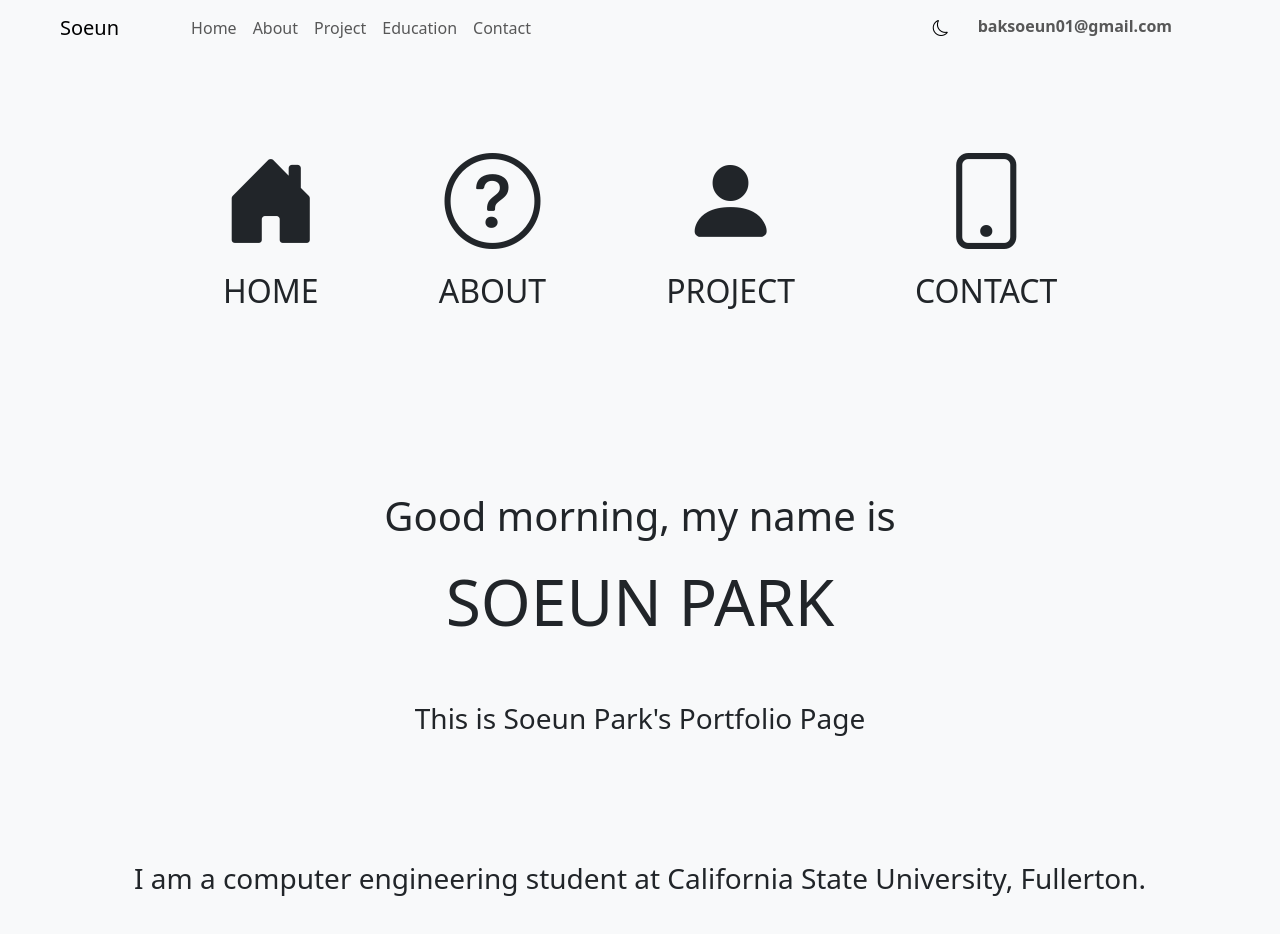
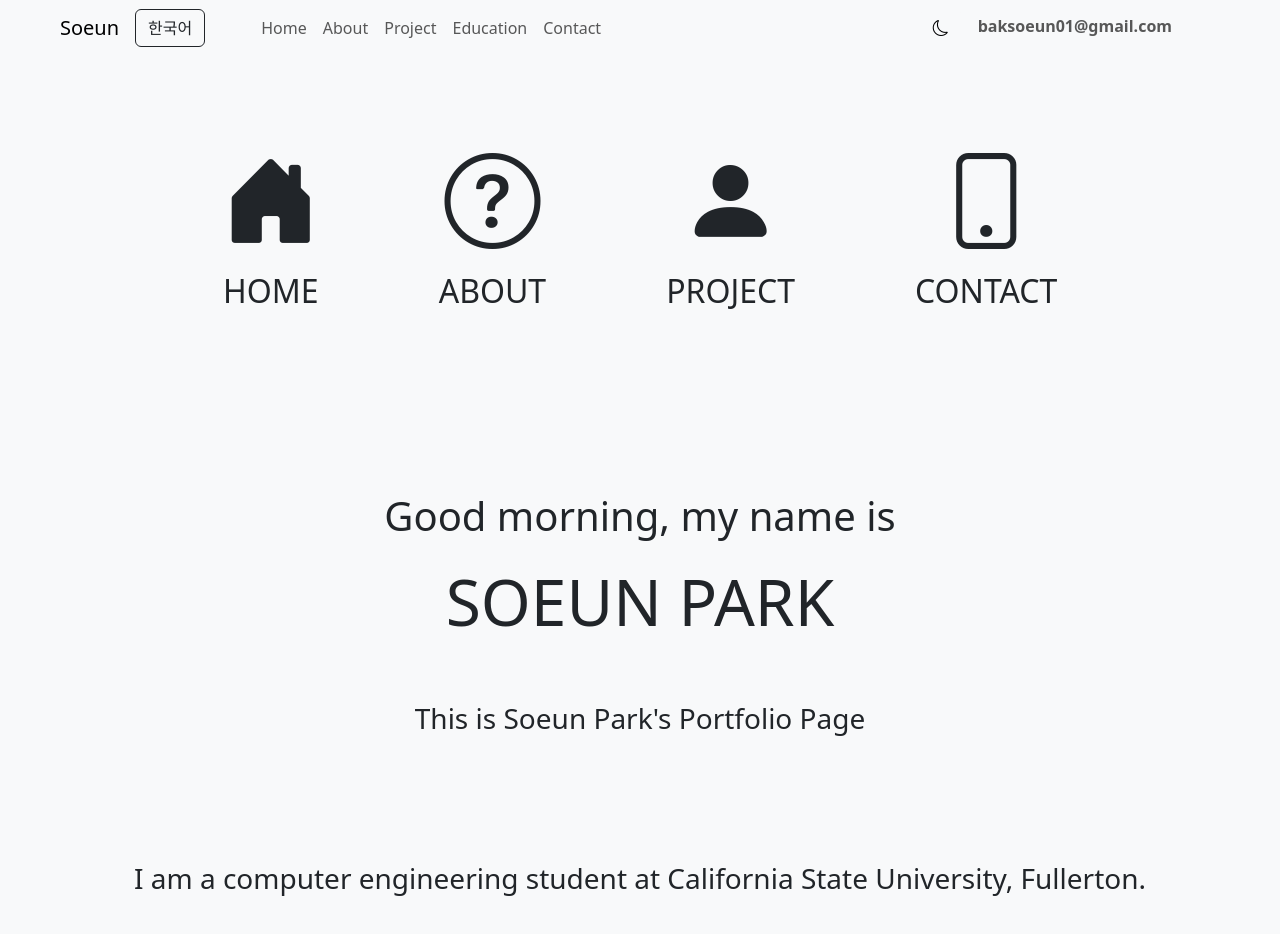
Before and after one commit to datain01/port-page, a React (Vite) app: page / in a window 1280 px wide. Shown: the top 934 px of the page. Built offline with nearby package versions, Linux system fonts and the light colour scheme; grey boxes are pictures that could not be loaded.

Commit message:
add Lang

```diff
--- a/package.json
+++ b/package.json
@@ -9,13 +9,14 @@
     "lint": "eslint . --ext ts,tsx --report-unused-disable-directives --max-warnings 0",
     "preview": "vite preview",
     "deploy": "gh-pages -d dist -r https://github.com/datain01/port-page.git"
-
   },
   "dependencies": {
     "bootstrap": "^5.3.2",
     "bootstrap-icons": "^1.11.3",
+    "i18next": "^23.10.1",
     "react": "^18.2.0",
-    "react-dom": "^18.2.0"
+    "react-dom": "^18.2.0",
+    "react-i18next": "^14.1.0"
   },
   "devDependencies": {
     "@types/react": "^18.2.43",
--- /dev/null
+++ b/src/components/LanguageSwitcher.tsx
@@ -0,0 +1,27 @@
+import { useTranslation } from 'react-i18next';
+
+interface LanguageSwitcherProps {
+    darkMode: boolean;
+  }
+
+  const LanguageSwitcher: React.FC<LanguageSwitcherProps> = ({ darkMode }) => {
+  const { i18n } = useTranslation();
+
+  const changeLanguage = (language: string) => {
+    i18n.changeLanguage(language);
+  };
+
+  const currentLanguage = i18n.language;
+  let buttonText = currentLanguage.startsWith('ko') ? 'Eng' : '한국어';
+  let targetLanguage = currentLanguage.startsWith('ko') ? 'en' : 'ko';
+
+  let buttonClass = darkMode ? 'btn btn-outline-light' : 'btn btn-outline-dark';
+
+  return (
+    <button onClick={() => changeLanguage(targetLanguage)} className={buttonClass}>
+      {buttonText}
+    </button>
+  );
+}
+
+export default LanguageSwitcher;
--- a/src/components/NavBar.tsx
+++ b/src/components/NavBar.tsx
@@ -1,3 +1,6 @@
+import LanguageSwitcher from './LanguageSwitcher';
+
+
 interface NavBarProps {
     darkMode: boolean;
     toggleDarkMode: () => void;
@@ -19,6 +22,7 @@ interface NavBarProps {
       <nav className={`navbar navbar-expand-lg ${darkMode ? 'navbar-dark bg-dark' : 'navbar-light bg-light'} fixed-top`}>
                 <div className="container-fluid">
                 <a className="navbar-brand ms-5" href="#">Soeun</a>
+                <LanguageSwitcher darkMode={darkMode} />
                 <button className="navbar-toggler" type="button" data-bs-toggle="collapse" data-bs-target="#navbarNavAltMarkup" aria-controls="navbarNavAltMarkup" aria-expanded="false" aria-label="Toggle navigation">
                     <span className="navbar-toggler-icon"></span>
                 </button>
--- /dev/null
+++ b/src/i18n.ts
@@ -0,0 +1,28 @@
+import i18n from 'i18next';
+import { initReactI18next } from 'react-i18next';
+
+import translationEN from './locales/en/translation.json';
+import translationKO from './locales/ko/translation.json';
+
+const resources = {
+  en: {
+    translation: translationEN
+  },
+  ko: {
+    translation: translationKO
+  }
+};
+
+i18n
+  .use(initReactI18next) // react-i18next와 함께 i18next를 사용하도록 설정
+  .init({
+    resources,
+    lng: "en", // 기본 언어 설정
+    fallbackLng: "en", // 기본 언어를 찾을 수 없을 때 사용할 언어
+
+    interpolation: {
+      escapeValue: false // React에서는 필요 없음
+    }
+  });
+
+export default i18n;
--- /dev/null
+++ b/src/locales/en/translation.json
@@ -0,0 +1,25 @@
+{
+    "educationTitle": "EDUCATION",
+    "timeline": [
+      {
+        "date": "2011-2014",
+        "title": "International School of Prague",
+        "description": "Attend the international school from 4th grade to 7th grade, which is located in Prague, Czech Republic."
+      },
+      {
+        "date": "2017-2018",
+        "title": "Pungduck HighSchool",
+        "description": "Attended highschool until 11th grade, which is located in Sugi-gu, Korea"
+      },
+      {
+        "date": "2018-2020",
+        "title": "Northwood HighSchool",
+        "description": "Attended highschool from 11th grade to 12th grade, which is located in California, United States."
+      },
+      {
+        "date": "2020-Now",
+        "title": "California State University, Fullerton",
+        "description": "Have attended university and expect to grade in 2024, computer engineering B.S. major undergraduate"
+      }
+    ]
+  }
--- /dev/null
+++ b/src/locales/ko/translation.json
@@ -0,0 +1,25 @@
+{
+    "educationTitle": "EDUCATION",
+    "timeline": [
+      {
+        "date": "2011-2014",
+        "title": "International School of Prague",
+        "description": "Attend the international school from 4th grade to 7th grade, which is located in Prague, Czech Republic."
+      },
+      {
+        "date": "2017-2018",
+        "title": "Pungduck HighSchool",
+        "description": "Attended highschool until 11th grade, which is located in Sugi-gu, Korea"
+      },
+      {
+        "date": "2018-2020",
+        "title": "Northwood HighSchool",
+        "description": "Attended highschool from 11th grade to 12th grade, which is located in California, United States."
+      },
+      {
+        "date": "2020-Now",
+        "title": "California State University, Fullerton",
+        "description": "Have attended university and expect to grade in 2024, computer engineering B.S. major undergraduate"
+      }
+    ]
+  }
--- a/src/main.tsx
+++ b/src/main.tsx
@@ -4,7 +4,7 @@ import App from './App.tsx'
 import './index.css'
 import 'bootstrap/dist/css/bootstrap.min.css';
 import 'bootstrap-icons/font/bootstrap-icons.css';
-
+import './i18n.ts';
 
 
 ReactDOM.createRoot(document.getElementById('root')!).render(
```
Also changed, not shown: 1 other file (tests, documents, lock files or other folders).
